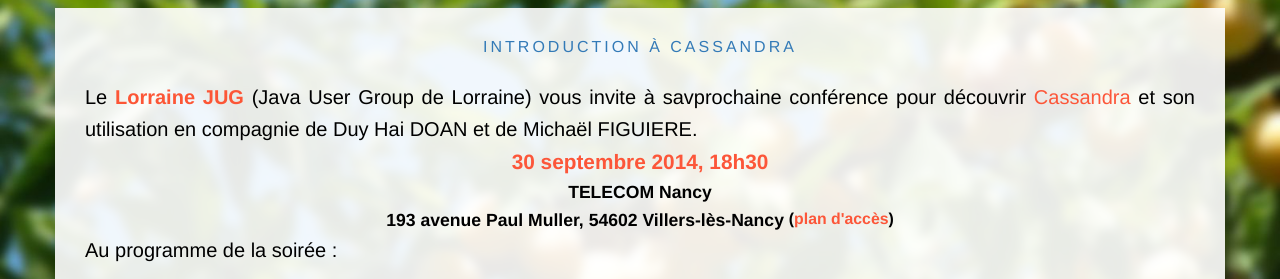
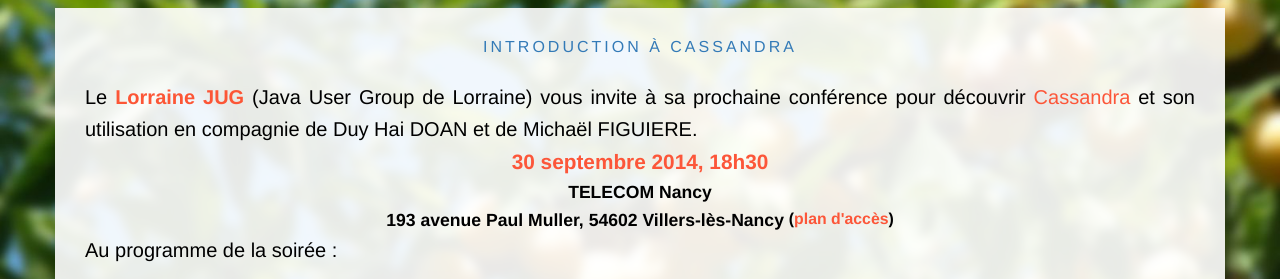
Before and after one commit to LorraineJug/lorrainejug.github.io, a Jekyll site: the page built from index.html, in a window 1280 px wide. Shown: the part 291-570 px from the top of the page. Built offline with Jekyll 4.4.1, drawn with Linux system fonts in a browser that asks for light colours; nearby versions of some CDN libraries; Markdown is read by kramdown in place of the engine named in the settings.

Commit message:
Faute de frappe

```diff
--- a/_posts/2014/2014-09-30-introduction-a-cassandra.html
+++ b/_posts/2014/2014-09-30-introduction-a-cassandra.html
@@ -7,7 +7,7 @@
 
 
 <div style="padding: 15px;"><p style="text-align: justify">Le <span style="color: rgb(252, 86, 54); font-weight: bold;">Lorraine JUG</span>
-    (Java User Group de Lorraine) vous invite à savprochaine conférence pour découvrir <a
+    (Java User Group de Lorraine) vous invite à sa prochaine conférence pour découvrir <a
             style="color: rgb(252, 86, 57)"
             href="http://cassandra.apache.org/">Cassandra</a>
     et son utilisation en compagnie de Duy Hai DOAN et de Michaël FIGUIERE.</p>
```
